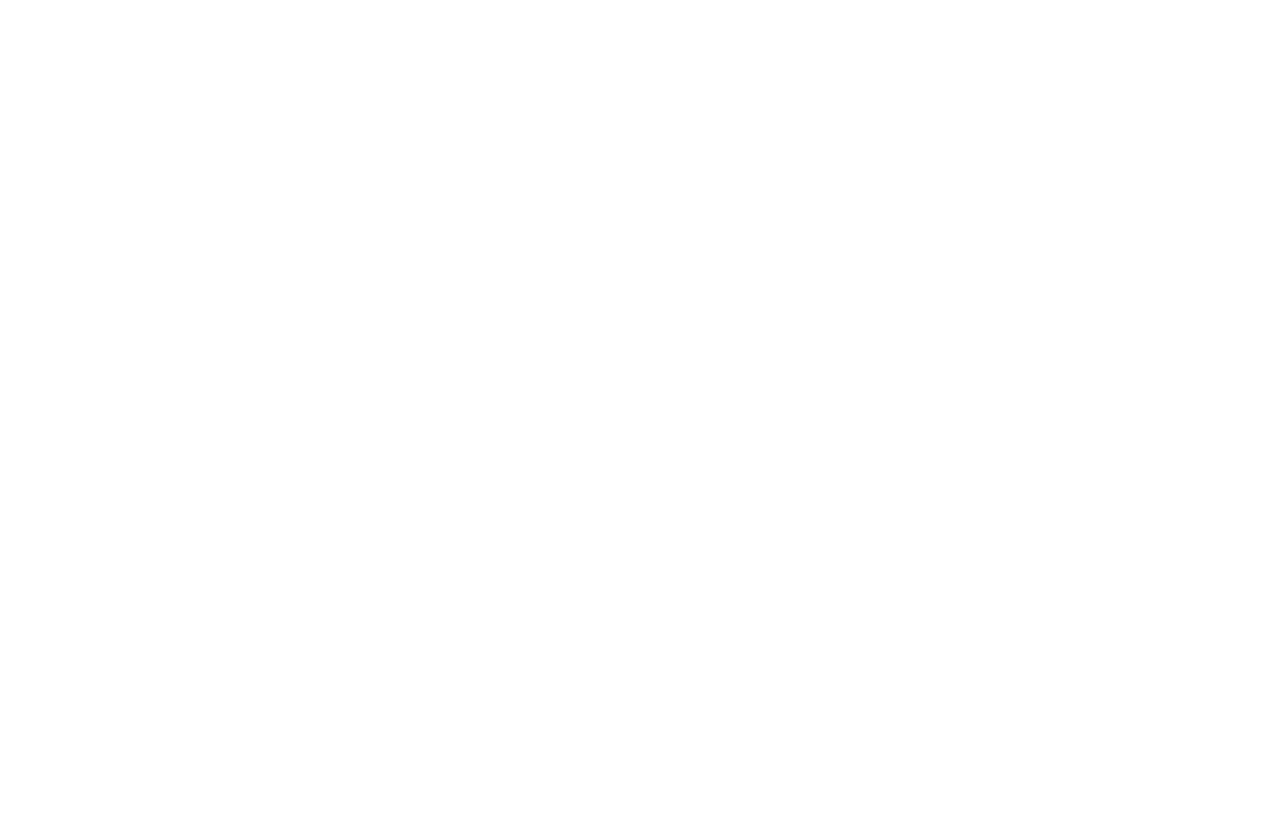
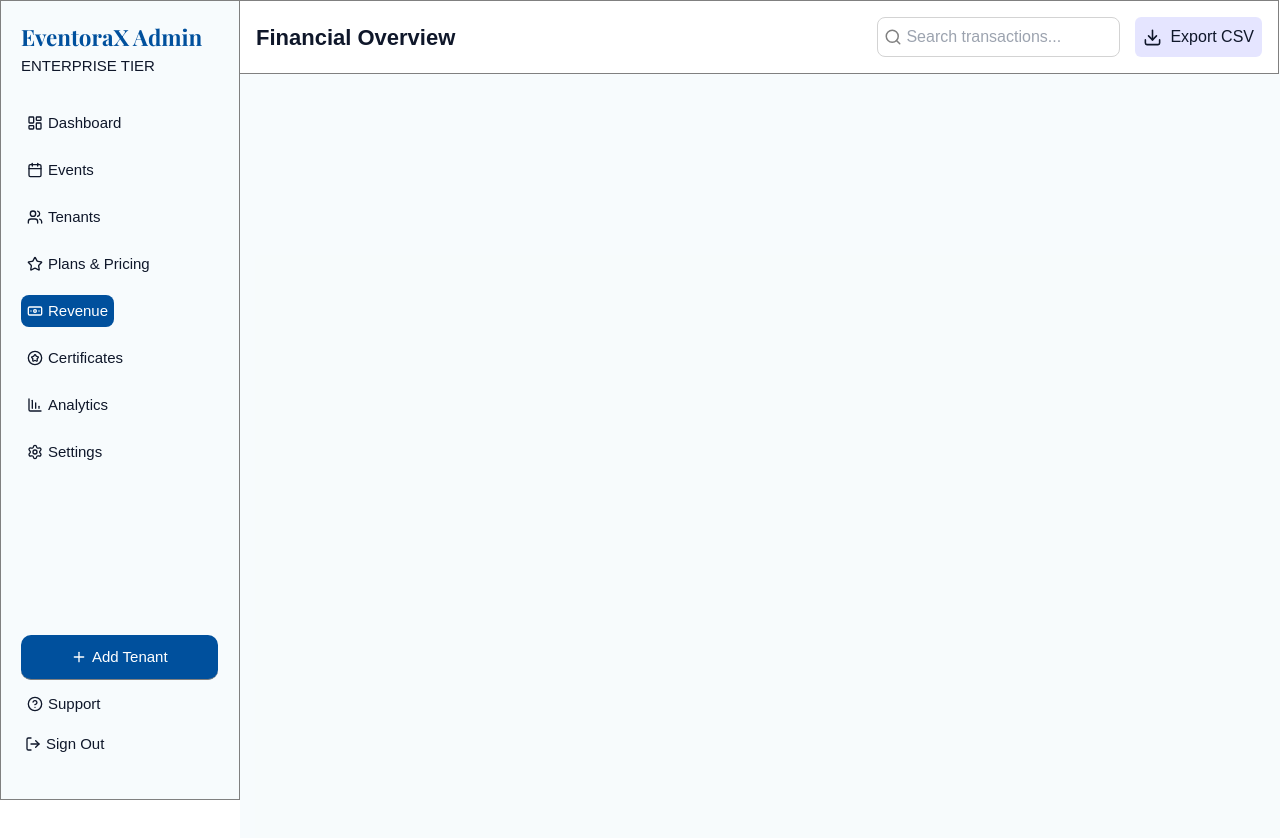
Before and after one commit to orbit-i/EventoraX, a React (Vite) app: page /revenue in a window 1280 px wide. Before the commit this address had no page. Shown: the top 838 px of the page. Before the commit the page ends 800 px from the top, so only its background shows below. Built offline with nearby package versions, Linux system fonts and the light colour scheme.

Commit message:
Start working on my fifth task.

```diff
--- a/src/App.jsx
+++ b/src/App.jsx
@@ -2,6 +2,7 @@
 import TenantManagement from './pages/Dashboard/TenantManagement'
 import PlansPricing from './pages/Dashboard/PlansPricing'
 import { Routes, Route } from 'react-router-dom';
+import Revenue from './pages/Dashboard/Revenue';
 
 
 export default function App() {
@@ -10,6 +11,7 @@
       <Routes>
         <Route path='/tenants' element={<TenantManagement />} />
         <Route path='/plans-pricing' element={<PlansPricing />} />
+        <Route path='/revenue' element={<Revenue />} />
       </Routes>
     </BrowserRouter>
   );
--- /dev/null
+++ b/src/components/styles/RevenueHeader.css
@@ -0,0 +1,59 @@
+* {
+    margin: 0;
+    padding: 0;
+    box-sizing: border-box;
+    font-family: sans-serif;
+}
+
+.revenue-header {
+    position: fixed;
+    left: 240px;
+    display: flex;
+    justify-content: space-between;
+    align-items: center;
+    background-color: #ffffff;
+    border: 1px solid gray;
+    width: calc(100% - 240px);
+    padding: 16px;
+    margin-left: -1px;
+    z-index: 1;
+}
+
+.financial-para {
+    font-size: 22px;
+    font-weight: 600;
+}
+
+.revenue-header-actions {
+    display: flex;
+    gap: 15px;
+}
+
+.transactions-search input {
+    outline: none;
+    border: none;
+}
+
+.transactions-search {
+    display: flex;
+    justify-content: center;
+    align-items: center;
+    gap: 4px;
+    border: 1px solid lightgray;
+    padding: 2px 6px;
+    border-radius: 8px;
+}
+
+.financial-search-icon {
+    color: gray;
+}
+
+.export-csv-button {
+    display: flex;
+    justify-content: center;
+    align-items: center;
+    gap: 8px;
+    background-color: rgb(0, 0, 255, 0.1);
+    padding: 8px;
+    border-radius: 6px;
+}
--- a/src/components/styles/Sidebar.css
+++ b/src/components/styles/Sidebar.css
@@ -58,7 +58,7 @@
   font-size: 15px;
 }
 
-.menu-item:nth-child(8) {
+.menu-item:nth-child(9) {
   position: fixed;
   bottom: 120px;
   color: #ffffff;
@@ -70,17 +70,17 @@
   border-bottom: 1px solid gray;
 }
 
-.menu-item:nth-child(8):hover {
+.menu-item:nth-child(9):hover {
   transform: translateY(-3px);
   box-shadow: 0px 0px 6px rgb(0, 80, 157, 0.5);
 }
 
-.menu-item:nth-child(9) {
+.menu-item:nth-child(10) {
   position: fixed;
   bottom: 80px;
 }
 
-.menu-item:nth-child(10) {
+.menu-item:nth-child(11) {
   position: fixed;
   bottom: 40px;
   border-radius: 12px;
@@ -89,7 +89,7 @@
   transition: all 0.3s ease;
 }
 
-.menu-item:nth-child(10):hover {
+.menu-item:nth-child(11):hover {
   color: rgb(255, 0, 0, 0.7);
   background-color: rgb(255, 0, 0, 0.1);
 }
--- /dev/null
+++ b/src/components/superadmin/RevenueHeader.jsx
@@ -0,0 +1,22 @@
+import { Download, Search } from "lucide-react"
+import '../styles/RevenueHeader.css'
+
+function RevenueHeader() {
+    return (
+        <div className="revenue-header">
+            <p className="financial-para">Financial Overview</p>
+            <div className="revenue-header-actions">
+                <div className="transactions-search">
+                    <Search className="financial-search-icon" size={18} />
+                    <input type="text" placeholder="Search transactions..." />
+                </div>
+                <button className="export-csv-button">
+                    <Download size={19} />
+                    Export CSV
+                </button>
+            </div>
+        </div>
+    )
+}
+
+export default RevenueHeader
--- a/src/components/superadmin/Sidebar.jsx
+++ b/src/components/superadmin/Sidebar.jsx
@@ -1,5 +1,5 @@
 import '../styles/Sidebar.css';
-import { Calendar, ChartColumnDecreasing, CircleQuestionMark, CircleStar, Download, LayoutDashboard, LogOut, Plus, Settings, Star, Stars, Users } from 'lucide-react';
+import { Calendar, ChartColumnDecreasing, CircleQuestionMark, CircleStar, Download, LayoutDashboard, LogOut, Plus, Settings, Star, Stars, Users, Banknote } from 'lucide-react';
 import { NavLink } from 'react-router-dom';
 
 
@@ -51,6 +51,15 @@
           </NavLink>
           {/* item 5 */}
           <NavLink
+            to="/revenue"
+            className={({ isActive }) =>
+              isActive ? "menu-item active-menu-item" : "menu-item"
+            }>
+            <Banknote className='menu-item-icon' />
+            <p>Revenue</p>
+          </NavLink>
+          {/* item 6 */}
+          <NavLink
             to="/certificates"
             className={({ isActive }) =>
               isActive ? "menu-item active-menu-item" : "menu-item"
@@ -58,7 +67,7 @@
             <CircleStar className='menu-item-icon' />
             <p>Certificates</p>
           </NavLink>
-          {/* item 6 */}
+          {/* item 7 */}
           <NavLink
             to="/analytics"
             className={({ isActive }) =>
@@ -67,7 +76,7 @@
             <ChartColumnDecreasing className='menu-item-icon' />
             <p>Analytics</p>
           </NavLink>
-          {/* item 7 */}
+          {/* item 8 */}
           <NavLink
             to="/settings"
             className={( { isActive } ) =>
@@ -76,17 +85,17 @@
             <Settings className='menu-item-icon' />
             <p>Settings</p>
           </NavLink>
-          {/* item 8 */}
+          {/* item 9 */}
           <div className='menu-item'>
             <Plus className='menu-item-icon' />
             <p>Add Tenant</p>
           </div>
-          {/* item 9 */}
+          {/* item 10 */}
           <div className='menu-item'>
             <CircleQuestionMark className='menu-item-icon' />
             <p>Support</p>
           </div>
-          {/* item 10 */}
+          {/* item 11 */}
           <div className='menu-item'>
             <LogOut className='menu-item-icon' />
             <p>Sign Out</p>
--- a/src/layouts/SuperAdminLayout.jsx
+++ b/src/layouts/SuperAdminLayout.jsx
@@ -1,10 +1,10 @@
 import Header from "../components/superadmin/Header";
 import Sidebar from "../components/superadmin/Sidebar";
 
-function SuperAdminLayout({ children }) {
+function SuperAdminLayout({ children, customHeader }) {
   return (
     <>
-      <Header />
+      {customHeader || <Header />}
       <Sidebar />
 
       <main>
--- /dev/null
+++ b/src/pages/Dashboard/Revenue.jsx
@@ -0,0 +1,12 @@
+import RevenueHeader from "../../components/superadmin/RevenueHeader"
+import SuperAdminLayout from "../../layouts/SuperAdminLayout"
+
+function Revenue() {
+    return (
+        <SuperAdminLayout customHeader={<RevenueHeader />}>
+
+        </SuperAdminLayout>
+    )
+}
+
+export default Revenue
```
